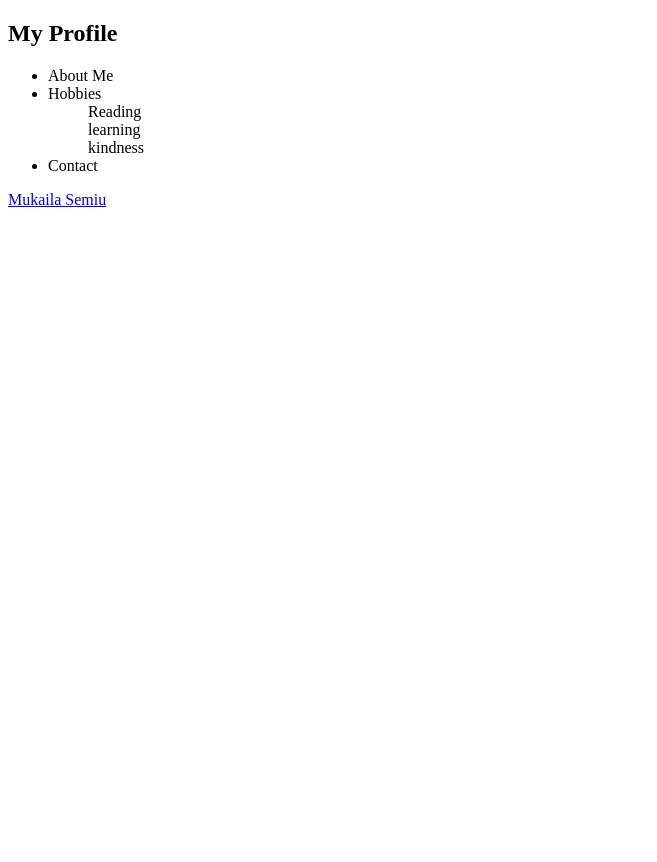
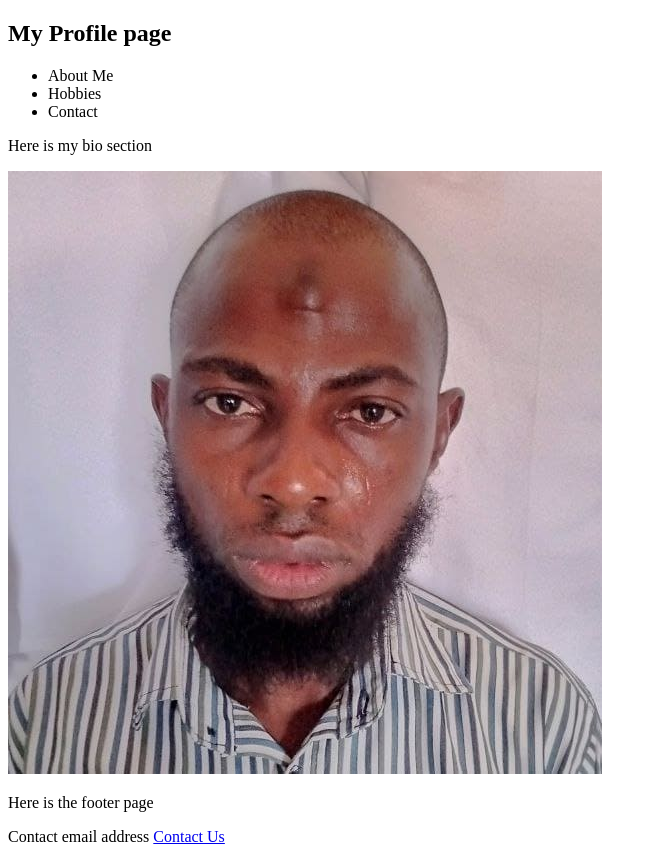
Before and after one commit to Semiteagain/HTML, a plain HTML site: page index.html in a window 1280 px wide. Shown: the whole page, without its empty margins (0-657 px from the left). Before the commit the page ends 800 px from the top, so only its background shows below. Drawn offline with Linux system fonts and the light colour scheme.

Commit message:
add section

```diff
--- a/index.html
+++ b/index.html
@@ -6,32 +6,31 @@
     <title>My Profile</title>
   </head>
   <body>
-    <section header>
+    <section>
       <header>
-        <h1>My Profile</h1>
+        <h1>My Profile page</h1>
         <nav>
           <ul>
-            <li>About Me</li>
-            <li>
-              Hobbies
-              <ol>
-                Reading
-              </ol>
-              <ol>
-                learning
-              </ol>
-              <ol>
-                kindness
-              </ol>
-            </li>
-            <li>Contact</li>
+            <li><a href=""></a>About Me</li>
+            <li><a href=""></a>Hobbies</li>
+            <li><a href=""></a>Contact</li>
           </ul>
         </nav>
       </header>
     </section>
-    <section footer>
+
+    <section>
+      <p>Here is my bio section</p>
+      <img src="./images/Semiu_Photo.jpg" alt="Semiu" srcset="" />
+    </section>
+
+    <section>
       <footer>
-        <a href="mailto:semiteagin">Mukaila Semiu</a>
+        <p>Here is the footer page</p>
+        <p>
+          Contact email address
+          <a href="mailto:semiteagain@gmail.com">Contact Us</a>
+        </p>
       </footer>
     </section>
   </body>
```
Also changed, not shown: images/Semiu_Photo.jpg (added).
